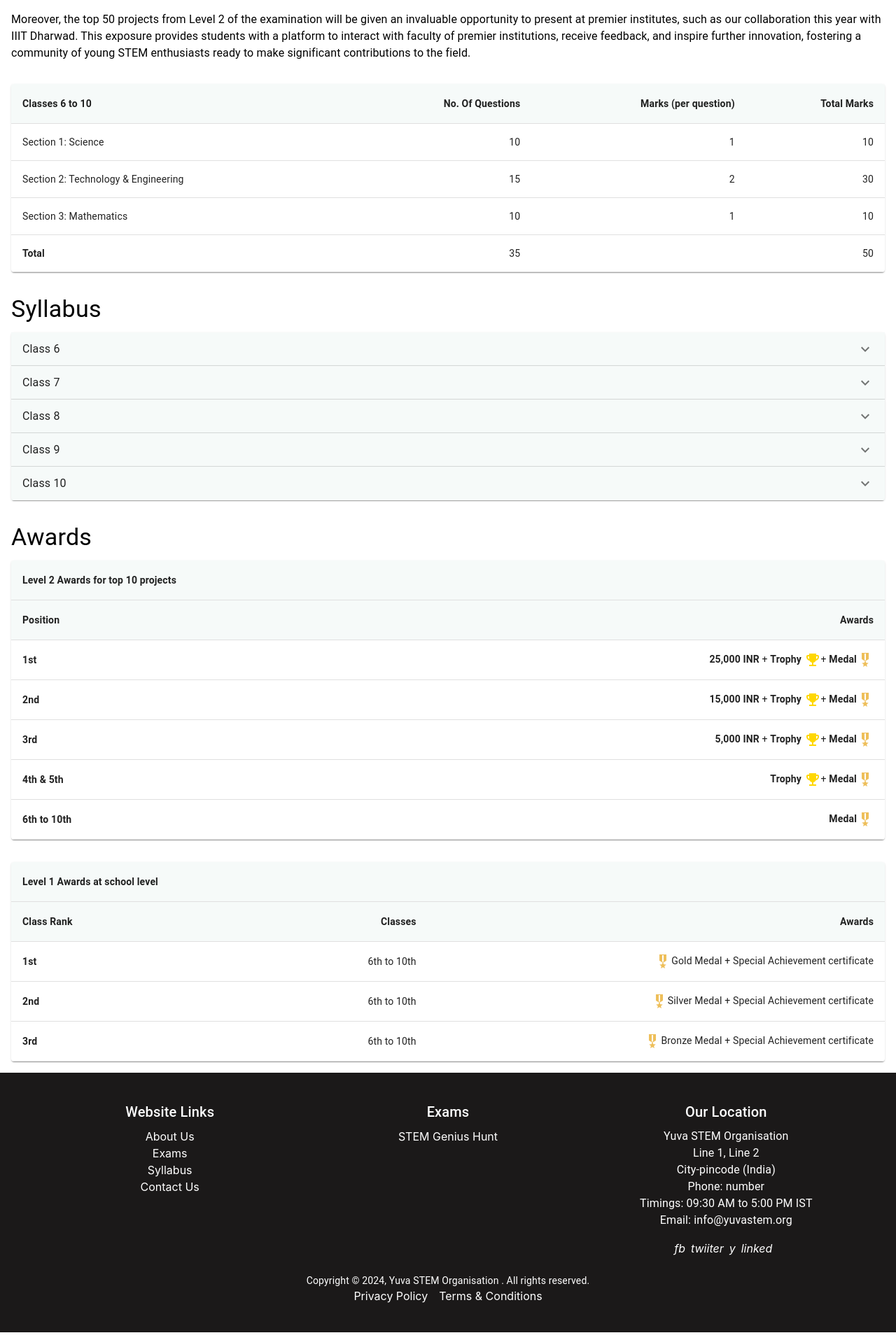
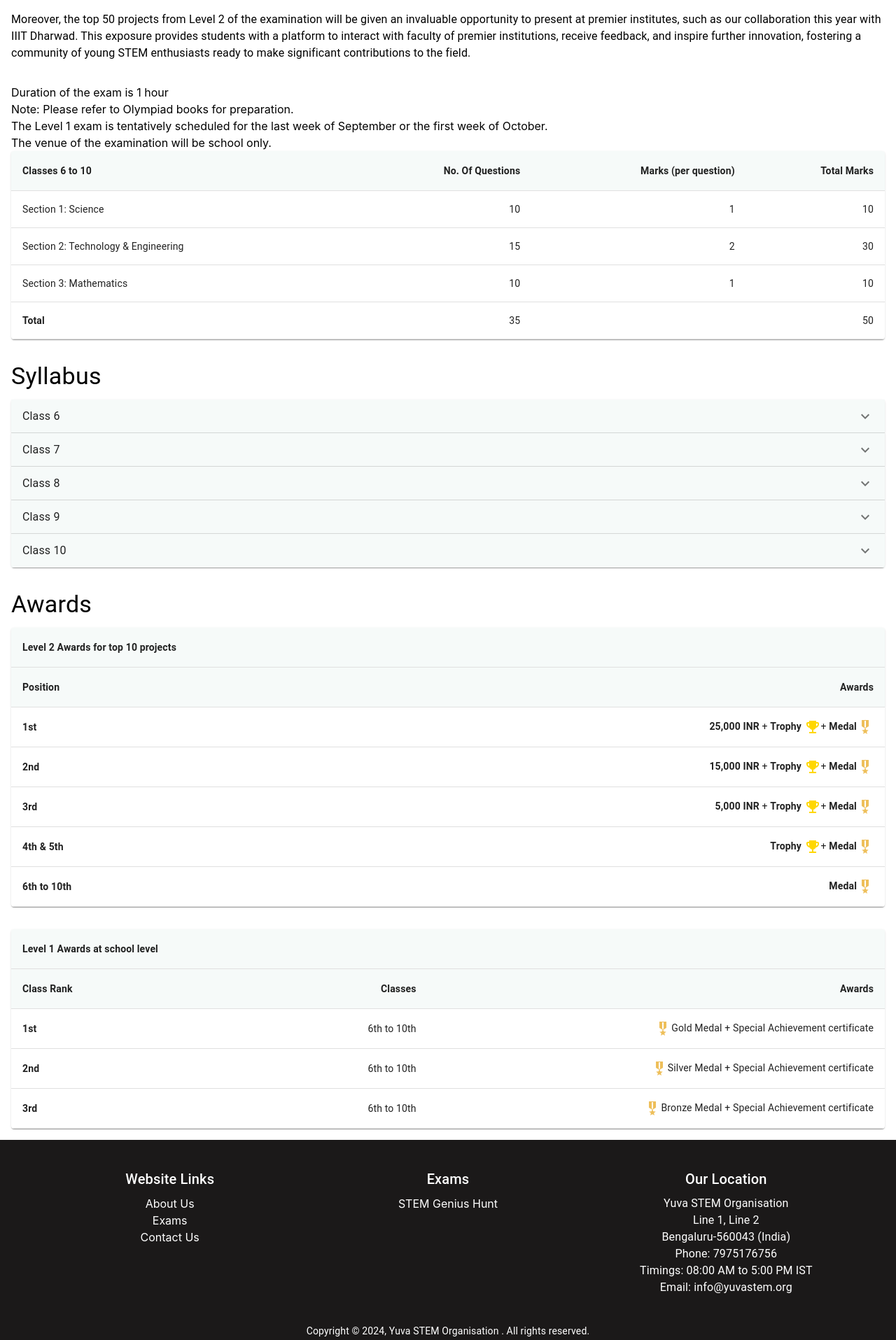
Before and after one commit to sajjanstem/sajjan-stem, a React (Create React App) app: page /exams in a window 1280 px wide. Shown: the part 840-2755 px from the top of the page at 70% size. Built offline with nearby package versions, Linux system fonts and the light colour scheme.

Commit message:
YUVA STEM

```diff
--- a/src/components/Exams/Stem.tsx
+++ b/src/components/Exams/Stem.tsx
@@ -31,6 +31,10 @@ const Stem = () => {
       </Typography>
 
       <Box mt={4}>
+      <div>Duration of the exam is 1 hour</div>
+      <div>Note: Please refer to Olympiad books for preparation.</div>
+      <div>The Level 1 exam is tentatively scheduled for the last week of September or the first week of October.</div>
+      The venue of the examination will be school only.
         <TableContainer component={Paper}>
           <Table>
             <TableHead>
--- a/src/components/Footer.tsx
+++ b/src/components/Footer.tsx
@@ -9,30 +9,29 @@ const Footer = () => {
         <Grid container spacing={5}>
           <Grid item xs={12} sm={4}>
             <Typography variant="h6" gutterBottom>Website Links</Typography>
-            <Link href="#" color="inherit" underline="none">About Us</Link><br />
-            <Link href="#" color="inherit" underline="none">Exams</Link><br />
-            <Link href="#" color="inherit" underline="none">Syllabus</Link><br />
-            <Link href="#" color="inherit" underline="none">Contact Us</Link>
+            <Link href="/aboutus" color="inherit" underline="none">About Us</Link><br />
+            <Link href="/exams" color="inherit" underline="none">Exams</Link><br />
+            <Link href="/contactus" color="inherit" underline="none">Contact Us</Link>
           </Grid>
           <Grid item xs={12} sm={4}>
             <Typography variant="h6" gutterBottom>Exams</Typography>
             {/* <Link href="#" color="inherit" underline="none">Maths Genius Hunt</Link><br />
             <Link href="#" color="inherit" underline="none">Science Genius Hunt</Link><br /> */}
-            <Link href="#" color="inherit" underline="none">STEM Genius Hunt</Link>
+            <Link href="/exams" color="inherit" underline="none">STEM Genius Hunt</Link>
           </Grid>
           <Grid item xs={12} sm={4}>
             <Typography variant="h6" gutterBottom>Our Location</Typography>
             <Typography variant="body1">Yuva STEM Organisation</Typography>
             <Typography variant="body1">Line 1, Line 2</Typography>
-            <Typography variant="body1">City-pincode (India)</Typography>
-            <Typography variant="body1">Phone: number </Typography>
-            <Typography variant="body1">Timings: 09:30 AM to 5:00 PM IST</Typography>
+            <Typography variant="body1">Bengaluru-560043 (India)</Typography>
+            <Typography variant="body1">Phone: 7975176756 </Typography>
+            <Typography variant="body1">Timings: 08:00 AM to 5:00 PM IST</Typography>
             <Typography variant="body1">Email: <Link href="mailto:" color="inherit" underline="none">info@yuvastem.org</Link></Typography>
             <Box sx={{ mt: 2 }}>
-              <Link href="#" color="inherit" underline="none" sx={{ mr: 1 }}><i className="fab fa-facebook">fb</i></Link>
+              {/* <Link href="#" color="inherit" underline="none" sx={{ mr: 1 }}><i className="fab fa-facebook">fb</i></Link>
               <Link href="#" color="inherit" underline="none" sx={{ mr: 1 }}><i className="fab fa-twitter">twiiter</i></Link>
               <Link href="#" color="inherit" underline="none" sx={{ mr: 1 }}><i className="fab fa-youtube">y</i></Link>
-              <Link href="#" color="inherit" underline="none" sx={{ mr: 1 }}><i className="fab fa-linkedin">linked</i></Link>
+              <Link href="#" color="inherit" underline="none" sx={{ mr: 1 }}><i className="fab fa-linkedin">linked</i></Link> */}
             </Box>
           </Grid>
         </Grid>
```
